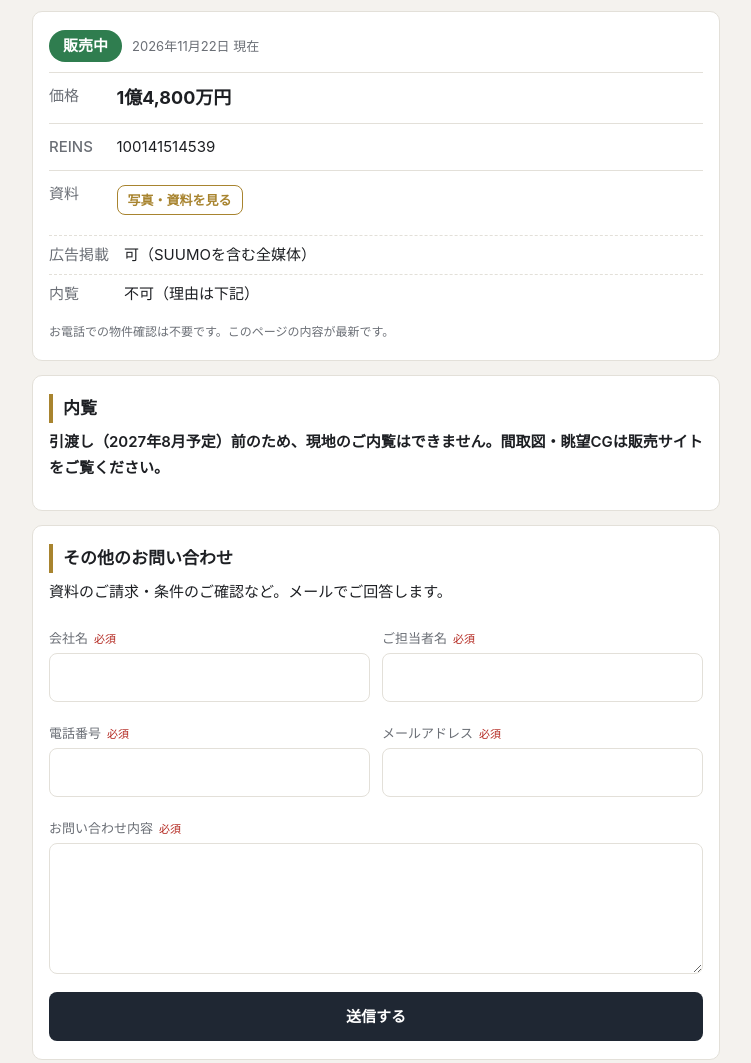
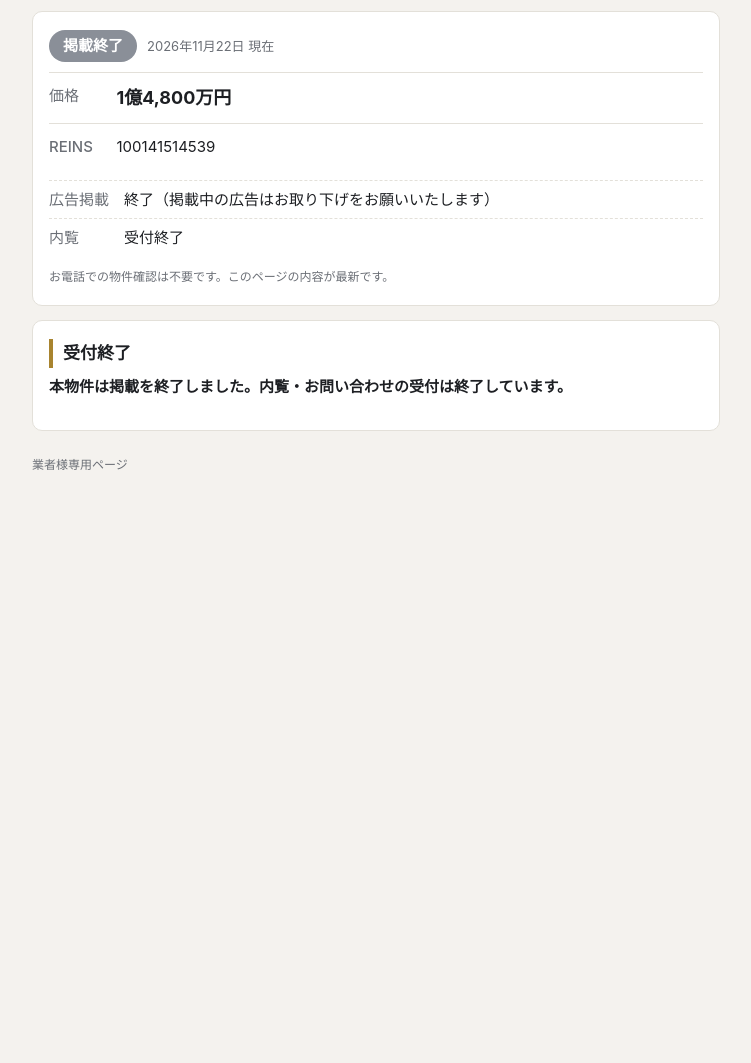
Before and after one commit to tokyo-estate/bukaku, a plain HTML site: page 100141514539/index.html in a window 1280 px wide. Shown: the part 169-1232 px from the top of the page, without its empty margins (264-1015 px from the left). After the commit the page ends 800 px from the top, so only its background shows below. Drawn offline with Linux system fonts and the light colour scheme.

Commit message:
Update site

```diff
--- a/100141514539/index.html
+++ b/100141514539/index.html
@@ -80,17 +80,17 @@ input:focus,textarea:focus{outline:2px solid var(--gold-soft);border-color:var(-
     <p class="sub">東ウイング41階 南向き　2LDK＋WIC＋SIC　61.33㎡（契約面積）</p>
   </section>
   <section class="card" id="bukaku">
-    <div class="status"><span class="badge">販売中</span><span class="asof">2026年11月22日 現在</span></div>
-    <table class="deals"><tr><th>価格</th><td><b>1億4,800万円</b></td></tr><tr><th>REINS</th><td>100141514539</td></tr><tr><th>資料</th><td><a class="btn ghost" href="https://kks-tech.jp/toyomi-tower-e4115/" target="_blank" rel="noopener">写真・資料を見る</a></td></tr></table>
-    <ul class="facts"><li><b>広告掲載</b>可（SUUMOを含む全媒体）</li><li><b>内覧</b>不可（理由は下記）</li></ul>
+    <div class="status"><span class="badge closed">掲載終了</span><span class="asof">2026年11月22日 現在</span></div>
+    <table class="deals"><tr><th>価格</th><td><b>1億4,800万円</b></td></tr><tr><th>REINS</th><td>100141514539</td></tr></table>
+    <ul class="facts"><li><b>広告掲載</b>終了（掲載中の広告はお取り下げをお願いいたします）</li><li><b>内覧</b>受付終了</li></ul>
     <p class="fine">お電話での物件確認は不要です。このページの内容が最新です。</p>
   </section>
 
     <section class="card" id="view">
-      <h2>内覧</h2>
-      <p class="note strong">引渡し（2027年8月予定）前のため、現地のご内覧はできません。間取図・眺望CGは販売サイトをご覧ください。</p>
+      <h2>受付終了</h2>
+      <p class="note strong">本物件は掲載を終了しました。内覧・お問い合わせの受付は終了しています。</p>
     </section>
-  <section class="card" id="ask">
+  <section class="card" id="ask" hidden>
     <h2>その他のお問い合わせ</h2>
     <p class="note">資料のご請求・条件のご確認など。メールでご回答します。</p>
     <form data-type="inquiry">
```
